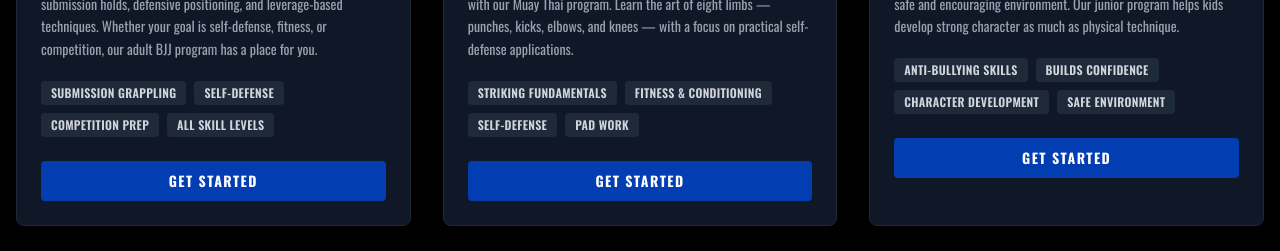
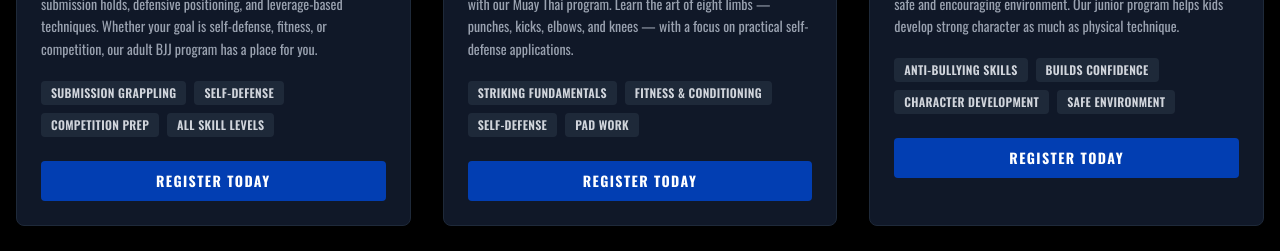
Before and after one commit to bigfrogbjj/teamcurran, a Next.js app: page / in a window 1280 px wide. Shown: the part 2040-2291 px from the top of the page. Built offline with nearby package versions, Linux system fonts and the light colour scheme.

Commit message:
Update program card buttons to 'Register Today' linking to Zen Planner memberships

```diff
--- a/app/components/Programs.tsx
+++ b/app/components/Programs.tsx
@@ -80,10 +80,12 @@ export default function Programs() {
                   ))}
                 </ul>
                 <a
-                  href="#contact"
+                  href="https://teamcurran.sites.zenplanner.com/sign-up-now.cfm?display=MBRSHPS&"
+                  target="_blank"
+                  rel="noopener noreferrer"
                   className="block text-center bg-brand hover:bg-blue-800 text-white font-bold text-sm uppercase tracking-widest py-2.5 rounded transition-colors"
                 >
-                  Get Started
+                  Register Today
                 </a>
               </div>
             </div>
```
